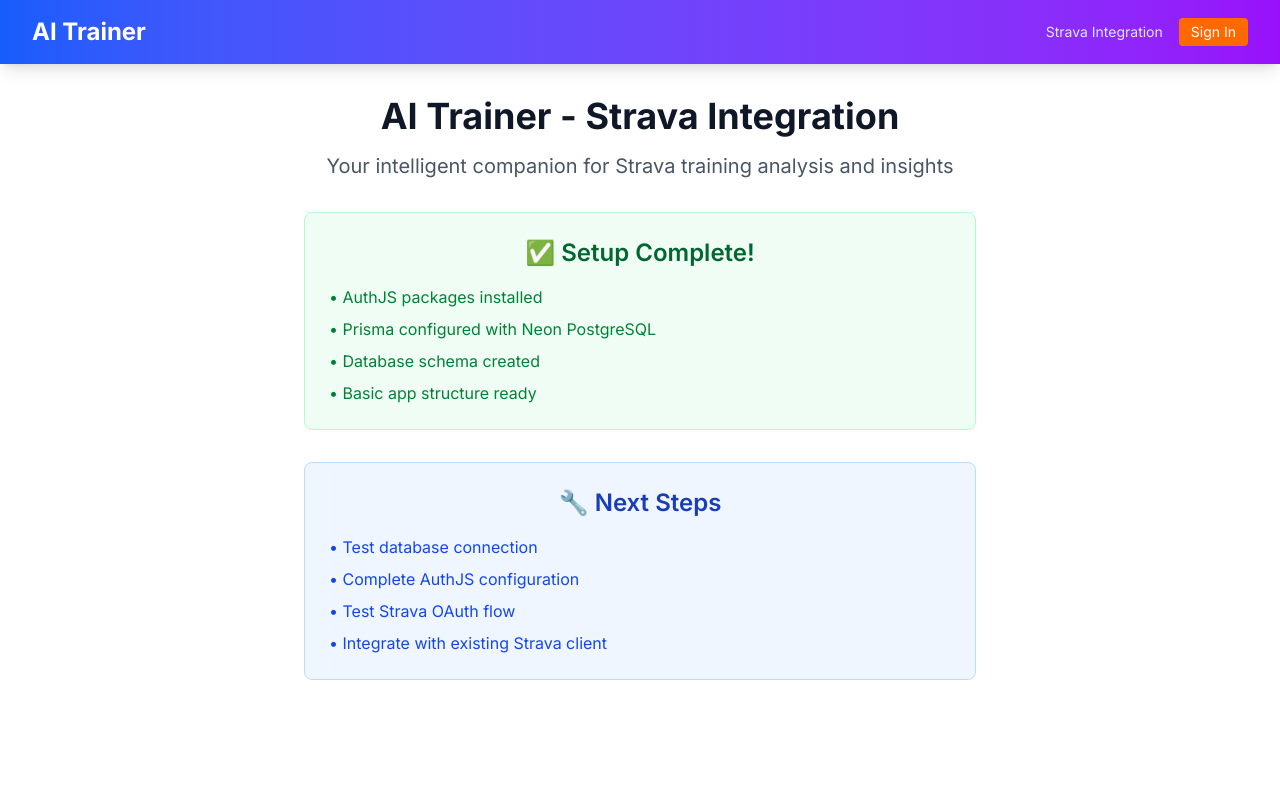
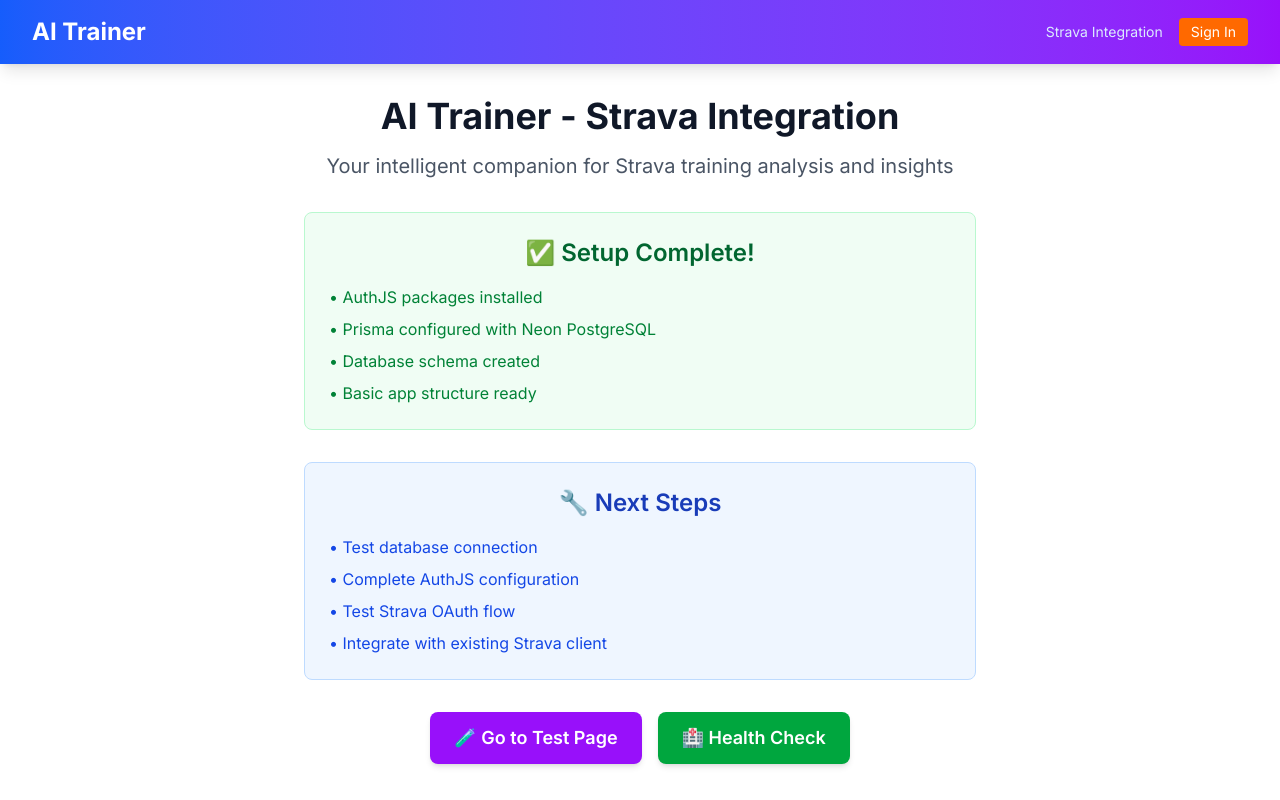
Before and after one commit to adamczyj/ai-trainer, a Next.js app in the folder web/: page / in a window 1280 px wide. Built offline with nearby package versions, Linux system fonts and the light colour scheme; no server answers.

Commit message:
Add test page

```diff
--- /dev/null
+++ b/web/src/app/api/health/route.ts
@@ -0,0 +1,9 @@
+import { NextResponse } from 'next/server'
+
+export async function GET() {
+  return NextResponse.json({
+    status: 'healthy',
+    timestamp: new Date().toISOString(),
+    message: 'AI Trainer API is running successfully'
+  })
+}
--- a/web/src/app/page.tsx
+++ b/web/src/app/page.tsx
@@ -1,4 +1,7 @@
+"use client"
+
 import Header from '@/components/Header/Header'
+import Link from 'next/link'
 
 export default function Home() {
   return (
@@ -25,7 +28,7 @@ export default function Home() {
             </div>
           </div>
 
-          <div className="bg-blue-50 border border-blue-200 rounded-lg p-6 max-w-2xl mx-auto">
+          <div className="bg-blue-50 border border-blue-200 rounded-lg p-6 max-w-2xl mx-auto mb-8">
             <h2 className="text-2xl font-semibold text-blue-800 mb-4">
               🔧 Next Steps
             </h2>
@@ -36,6 +39,30 @@ export default function Home() {
               <p>• Integrate with existing Strava client</p>
             </div>
           </div>
+
+          <div className="flex justify-center space-x-4">
+            <Link
+              href="/test"
+              className="bg-purple-600 hover:bg-purple-700 text-white px-6 py-3 rounded-lg font-semibold text-lg transition-colors shadow-md hover:shadow-lg"
+            >
+              🧪 Go to Test Page
+            </Link>
+
+            <button
+              onClick={async () => {
+                try {
+                  const response = await fetch('/api/health')
+                  const data = await response.json()
+                  alert(`Health Check: ${data.status}\nMessage: ${data.message}\nTime: ${data.timestamp}`)
+                } catch (error) {
+                  alert(`Health Check Failed: ${error}`)
+                }
+              }}
+              className="bg-green-600 hover:bg-green-700 text-white px-6 py-3 rounded-lg font-semibold text-lg transition-colors shadow-md hover:shadow-lg"
+            >
+              🏥 Health Check
+            </button>
+          </div>
         </div>
       </div>
     </main>
--- /dev/null
+++ b/web/src/app/test/page.tsx
@@ -0,0 +1,50 @@
+"use client"
+
+import Link from "next/link"
+
+export default function TestPage() {
+  return (
+    <div className="min-h-screen bg-gray-50 py-12">
+      <div className="max-w-4xl mx-auto px-4 sm:px-6 lg:px-8">
+        <div className="bg-white rounded-lg shadow-md p-8">
+          <h1 className="text-3xl font-bold text-gray-900 mb-6">
+            Test Page
+          </h1>
+
+          <div className="space-y-4">
+            <p className="text-gray-600">
+              This is a simple test page to verify that routing is working correctly.
+            </p>
+
+            <div className="bg-blue-50 border border-blue-200 rounded-md p-4">
+              <h2 className="text-lg font-semibold text-blue-800 mb-2">
+                Test Information
+              </h2>
+              <ul className="text-blue-700 space-y-1">
+                <li>• Page created successfully</li>
+                <li>• Routing is functional</li>
+                <li>• Styling is applied</li>
+                <li>• Ready for development</li>
+              </ul>
+            </div>
+
+            <div className="flex space-x-4 mt-6">
+              <Link
+                href="/"
+                className="bg-gray-600 hover:bg-gray-700 text-white px-4 py-2 rounded-md transition-colors"
+              >
+                Back to Home
+              </Link>
+              <button
+                onClick={() => alert('Test button clicked!')}
+                className="bg-green-600 hover:bg-green-700 text-white px-4 py-2 rounded-md transition-colors"
+              >
+                Test Button
+              </button>
+            </div>
+          </div>
+        </div>
+      </div>
+    </div>
+  );
+}
```
